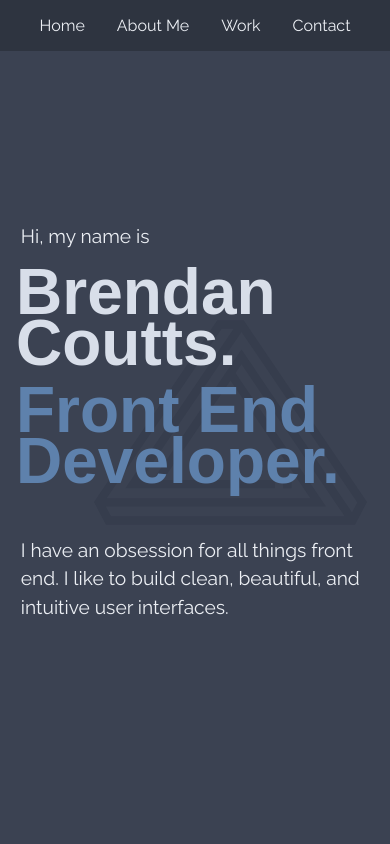
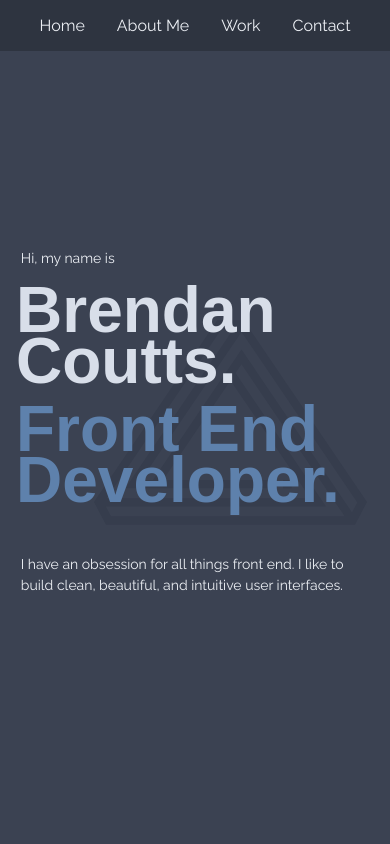
Before and after one commit to dankarghh/portfolio, a React (Create React App) app: page / in a window 390 px wide. Shown: the top 844 px of the page. Built offline with nearby package versions, Linux system fonts and the light colour scheme.

Commit message:
updated favicon

```diff
--- a/src/App.css
+++ b/src/App.css
@@ -309,6 +309,9 @@ projects__wrapper {
   .header__links {
     padding-left: 0;
   }
+  .landing p {
+    font-size: 14px;
+  }
 }
 
 .hidden {
```
